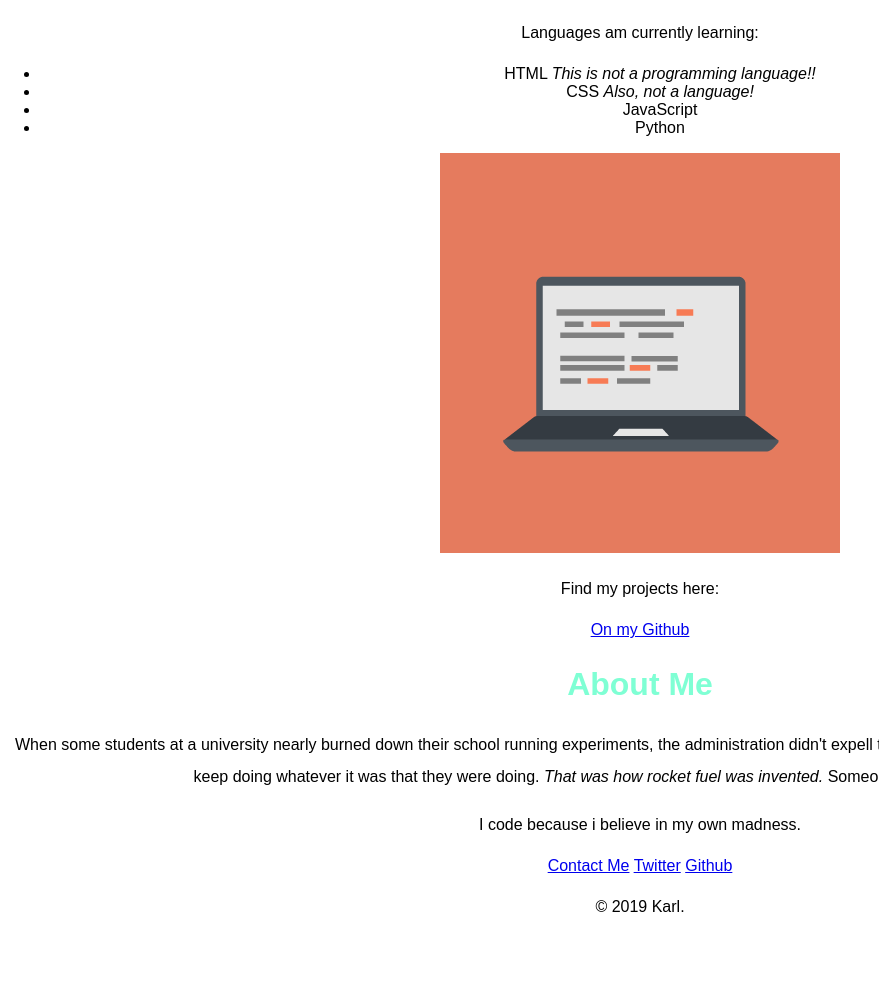
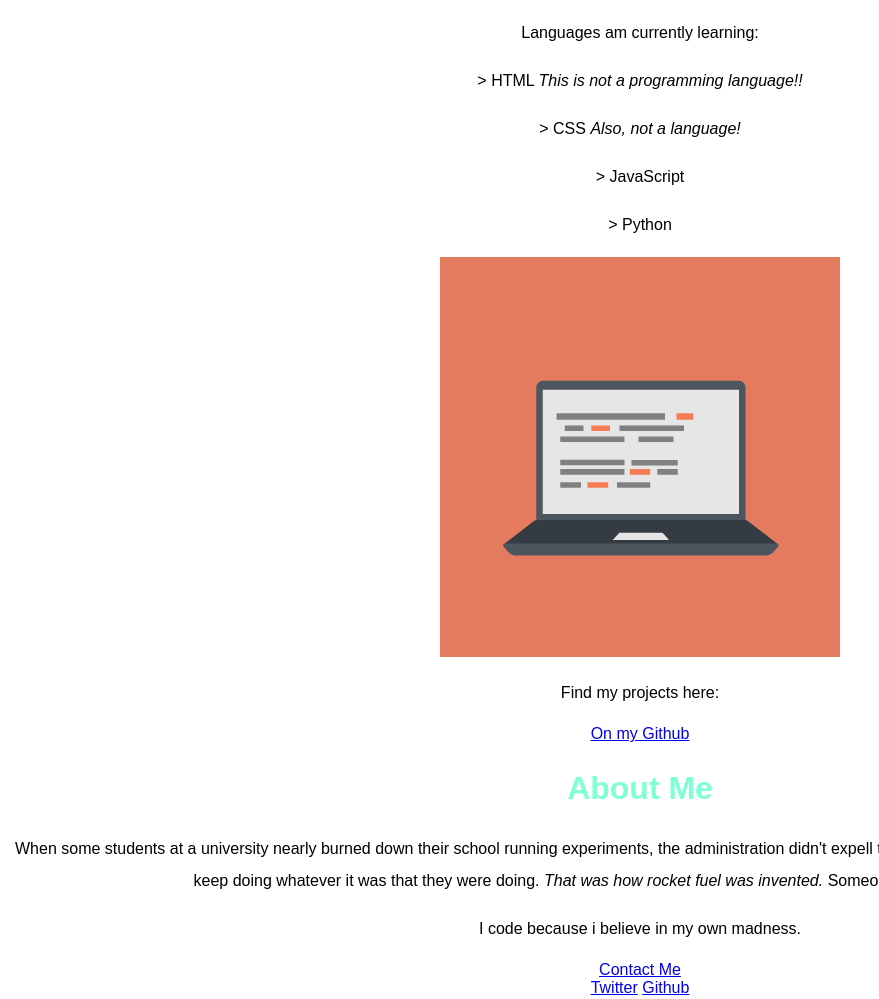
Before and after one commit to mashm3ll0w/test-lading-site, a plain HTML site: page index.html in a window 1280 px wide. Shown: the part 1521-2520 px from the top of the page, without its empty margins (0-879 px from the left). Before the commit the page ends 2460 px from the top, so only its background shows below. Drawn offline with Linux system fonts and the light colour scheme; a web font is replaced by a local one.

Commit message:
add minor tweaks

```diff
--- a/index.html
+++ b/index.html
@@ -21,28 +21,29 @@
 			<h2>Hello</h2>
 			<p class="intro">I am an upcoming web and software developer from Nairobi, Kenya. I have a passion for web design and love to create for web and mobile devices.</p>
 		</div>
-    <div id="about-container"></div>
-    <img class="project-lang-img" src="img/chillies.png" alt="projects image">
+		<div id="about-container">
+			<img class="project-lang-img" src="img/chillies.png" alt="projects image" />
 			<p>Languages am currently learning:</p>
-    <ul>
-      <li>HTML <em>This is not a programming language!!</em></li>
-      <li>CSS <em>Also, not a language!</em></li>
-      <li>JavaScript</li>
-      <li>Python</li>
-    </ul>
-    <img class="project-link-img" src="img/computer.png" alt="">
+			<p class="pointer-note"><span class="pointer">> </span>HTML <em>This is not a programming language!!</em></p>
+			<p class="pointer-note"><span class="pointer">> </span>CSS <em>Also, not a language!</em></p>
+			<p class="pointer-note"><span class="pointer">> </span>JavaScript</p>
+			<p class="pointer-note"><span class="pointer">> </span>Python</p>
+			<img class="project-link-img" src="img/computer.png" alt="" />
 			<p>Find my projects here:</p>
 			<a href="github.com/mashm3ll0w">On my Github</a>
-    <div class="contact-container"></div>
-
+		</div>
+		<div class="contact-container">
 			<h2>About Me</h2>
-  <p class="about-me">When some students at a university nearly burned down their school running experiments, the administration didn't expell them, instead, they put them in a barn and told them to keep doing whatever it was that they were doing. <em>That was how rocket fuel was invented.</em> Someone believed in their madness.</p>
+			<p class="about-me">
+				When some students at a university nearly burned down their school running experiments, the administration didn't expell them, instead, they put them in a barn and told them to keep doing
+				whatever it was that they were doing. <em>That was how rocket fuel was invented.</em> Someone believed in their madness.
+			</p>
 			<p>I code because i believe in my own madness.</p>
 
 			<a href="mailto:bobcat@yahoo.com?subject=feedback">Contact Me</a>
-
+		</div>
 		<a class="footer-link" href="twitter.com/mashm3ll0w">Twitter</a>
 		<a class="footer-link" href="github.com/mashm3ll0w">Github</a>
-  <p class="copyright" >© 2019 Karl.</p>
+		<p class="copyright">© 2019 Karl.</p>
 	</body>
 </html>
```
Lines whose indentation alone changed are shown as unchanged.
